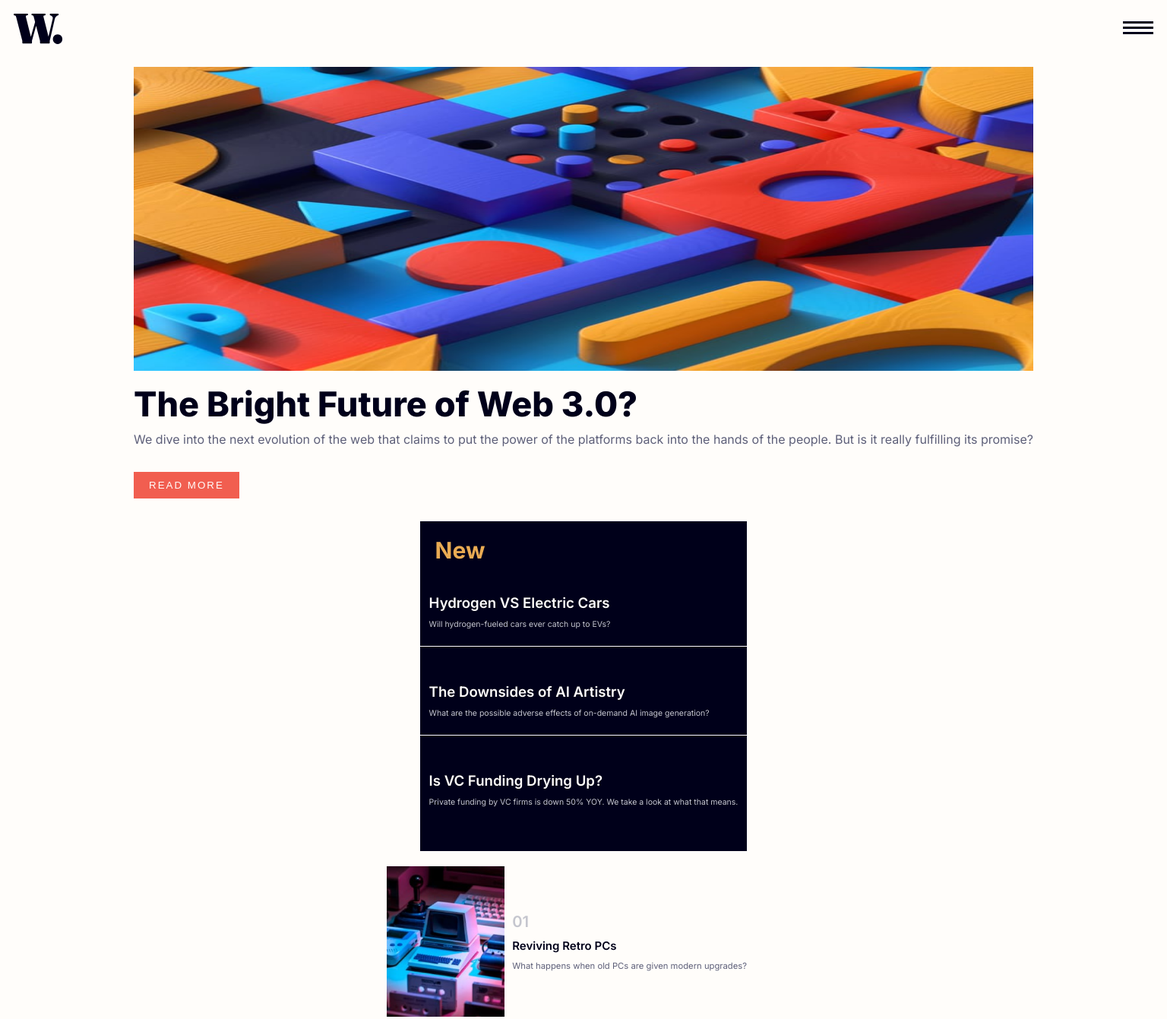
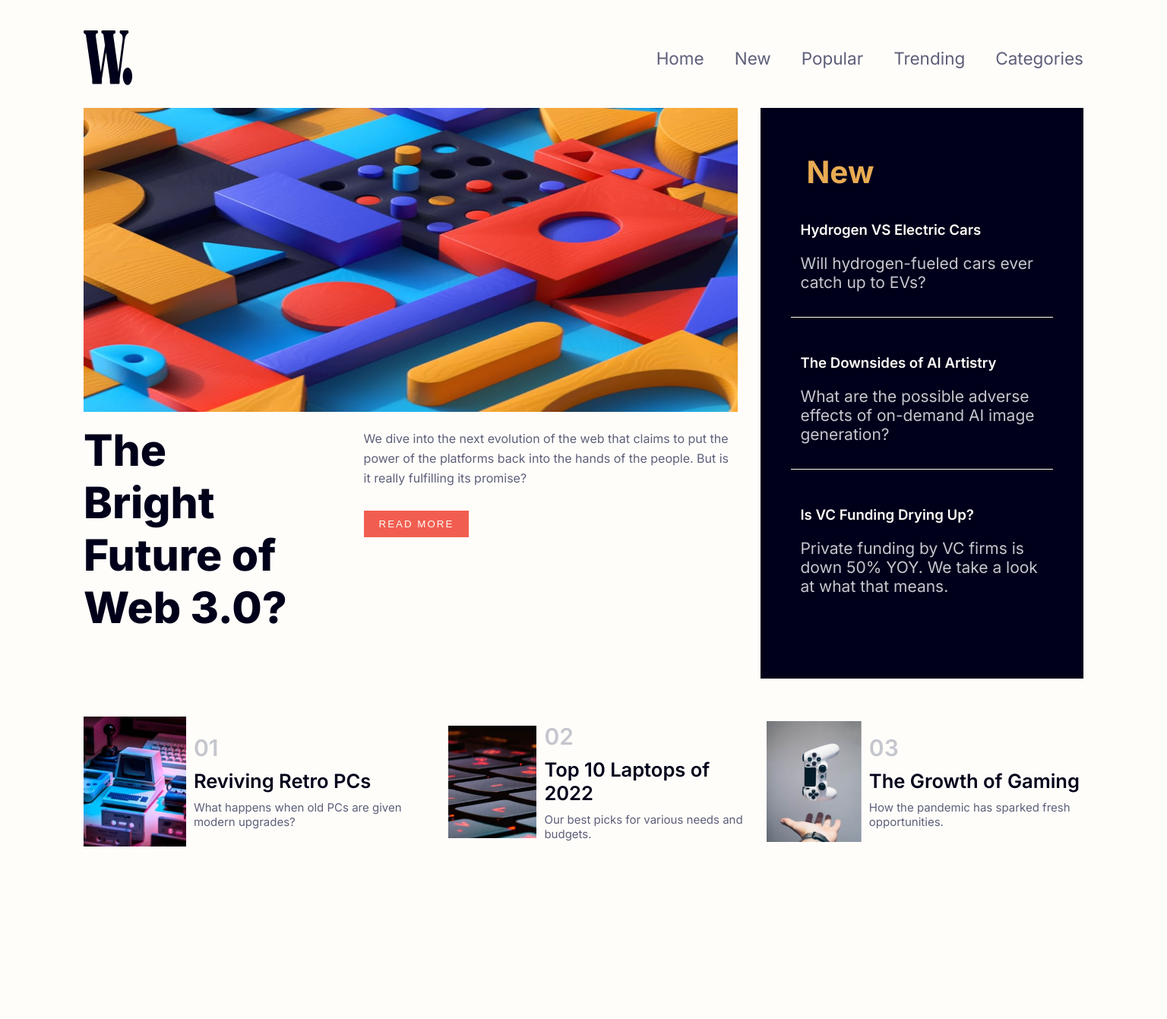
Before and after one commit to pamellam/news-homepage, a plain HTML site: page index.html in a window 1536 px wide. Shown: the top 1341 px of the page at 76% size. After the commit the page ends 1164 px from the top, so only its background shows below. Drawn offline with Linux system fonts and the light colour scheme.

Commit message:
desktop layout

```diff
--- a/index.html
+++ b/index.html
@@ -3,7 +3,12 @@
   <head>
     <meta charset="UTF-8" />
     <meta name="viewport" content="width=device-width, initial-scale=1.0" />
-  <link rel="icon" type="image/png" sizes="32x32" href="./assets/images/favicon-32x32.png" />
+    <link
+      rel="icon"
+      type="image/png"
+      sizes="32x32"
+      href="./assets/images/favicon-32x32.png"
+    />
     <title>Frontend Mentor | News homepage</title>
     <link rel="stylesheet" href="style.css" />
   </head>
@@ -30,27 +35,46 @@
 
       <!--Mobile Icon  -->
       <div class="mobile__nav__icon">
-        <img src="./assets/images/icon-menu.svg" alt="Menu Icon Mobile">
+        <img src="./assets/images/icon-menu.svg" alt="Menu Icon Mobile" />
       </div>
-
     </header>
 
     <main>
       <!-- Main Article -->
+      <div class="main__wrapper">
         <section id="main__article__section">
-      <img class="main__article__img" src="./assets/images/image-web-3-mobile.jpg" alt="Image Lego Web3" />
-      <h1 class="main__article__title">The Bright Future of Web 3.0?</h1>
+          <img
+            class="main__article__img"
+            src="./assets/images/image-web-3-mobile.jpg"
+            alt="Image Lego Web3"
+          />
+
+          <img
+            class="main__article__img__desktop"
+            src="./assets/images/image-web-3-desktop.jpg"
+            alt=""
+          />
+
+          <div class="text__wrapper">
+            <div class="title__wrapper">
+              <h1 class="main__article__title">
+                The Bright Future of Web 3.0?
+              </h1>
+            </div>
+
             <article class="main__article">
+              <p>
                 We dive into the next evolution of the web that claims to put
                 the power of the platforms back into the hands of the people.
                 But is it really fulfilling its promise?
-
+              </p>
               <button>Read more</button>
             </article>
+          </div>
         </section>
 
         <!-- ASIDE -->
-    <aside>
+        <aside id="sidebar">
           <section>
             <h2>New</h2>
             <article>
@@ -59,14 +83,21 @@
             </article>
             <article>
               <h3>The Downsides of AI Artistry</h3>
-          <p>What are the possible adverse effects of on-demand AI image generation?</p>
+              <p>
+                What are the possible adverse effects of on-demand AI image
+                generation?
+              </p>
             </article>
             <article>
               <h3>Is VC Funding Drying Up?</h3>
-          <p>Private funding by VC firms is down 50% YOY. We take a look at what that means.</p>
+              <p>
+                Private funding by VC firms is down 50% YOY. We take a look at
+                what that means.
+              </p>
             </article>
           </section>
         </aside>
+      </div>
 
       <!-- ARTICLEs -->
       <section id="articles">
@@ -87,7 +118,10 @@
           </div>
         </article>
         <article class="article">
-        <img src="./assets/images/image-gaming-growth.jpg" alt="Gaming growth" />
+          <img
+            src="./assets/images/image-gaming-growth.jpg"
+            alt="Gaming growth"
+          />
           <div class="article__text">
             <h3>03</h3>
             <h4>The Growth of Gaming</h4>
@@ -100,8 +134,9 @@
     <footer>
       <div class="attribution">
         Challenge by
-      <a href="https://www.frontendmentor.io?ref=challenge" target="_blank">Frontend Mentor</a>.
-      Coded by <a href="#">Pamela</a>.
+        <a href="https://www.frontendmentor.io?ref=challenge" target="_blank"
+          >Frontend Mentor</a
+        >. Coded by <a href="#">Pamela</a>.
       </div>
     </footer>
   </body>
--- a/style.css
+++ b/style.css
@@ -30,22 +30,12 @@ header {
   padding: 10px;
 }
 
-nav .desktop__nav {
-  display: none;
-  /* display: flex;
-  flex-direction: row;
-  justify-content: flex-end;
-  list-style: none;
-  gap: 20px; */
-}
-
 nav .mobile__nav {
   display: none;
 }
 
-nav ul li a {
-  text-decoration: none;
-  color: var(--dark-grayish-blue);
+nav .desktop__nav {
+  display: none;
 }
 
 .mobile__nav__icon {
@@ -78,6 +68,10 @@ main {
   height: 50vh;
 }
 
+#main__article__section .main__article__img__desktop {
+  display: none;
+}
+
 #main__article__section .main__article__title {
   font-weight: 800;
   font-size: 3rem;
@@ -100,6 +94,7 @@ main {
   letter-spacing: 2px;
 }
 
+/* ************************************************************* */
 /* ASIDE */
 aside {
   background-color: var(--very-dark-blue);
@@ -137,6 +132,7 @@ aside article p {
   color: var(--grayish-blue);
 }
 
+/* ************************************************************* */
 /* ARTICLES */
 #articles {
   display: flex;
@@ -152,6 +148,7 @@ aside article p {
   display: flex;
   flex-direction: row;
   align-items: center;
+  align-self: center;
   gap: 10px;
 }
 
@@ -187,3 +184,127 @@ aside article p {
   color: var(--dark-grayish-blue);
   margin: 0;
 }
+
+/* MEDIA QUERY */
+@media screen and (min-width: 1440px) {
+  body {
+    margin: 30px 100px;
+    font-size: 1.5rem;
+  }
+
+  /* NAVIGATION  */
+  nav .desktop__nav {
+    display: flex;
+    flex-direction: row;
+    justify-content: flex-end;
+    list-style: none;
+    gap: 40px;
+  }
+
+  nav .desktop__nav li a {
+    text-decoration: none;
+    color: var(--dark-grayish-blue);
+    cursor: pointer;
+  }
+
+  nav .desktop__nav li a:hover {
+    color: var(--soft-red);
+  }
+  .mobile__nav__icon {
+    display: none;
+  }
+
+  /* MAIN ARTICLE */
+  #main__article__section {
+    width: 100%;
+  }
+
+  .main__wrapper {
+    display: flex;
+    flex-direction: row;
+    gap: 30px;
+  }
+
+  .text__wrapper {
+    display: flex;
+    flex-direction: row;
+    justify-content: center;
+    gap: 10px;
+  }
+
+  .title__wrapper {
+    width: 100%;
+  }
+
+  #main__article__section .main__article__title {
+    font-size: 3.8rem;
+    width: 80%;
+  }
+
+  #main__article__section button:hover {
+    background-color: var(--very-dark-blue);
+    color: var(--off-white);
+  }
+
+  /* ARTICLES */
+
+  #articles {
+    display: flex;
+    flex-direction: row;
+    align-items: center;
+    justify-content: flex-start;
+    width: 100%;
+    margin-top: 50px;
+  }
+
+  #articles .article .article__text {
+    flex-direction: column;
+    align-items: flex-start;
+    justify-content: flex-start;
+    gap: 10px;
+  }
+
+  #articles .article .article__text h3 {
+    font-size: 2rem;
+  }
+
+  #articles .article .article__text h4 {
+    font-size: 1.7rem;
+  }
+
+  #articles .article .article__text h4:hover {
+    color: var(--soft-red);
+    cursor: pointer;
+  }
+
+  #articles .article .article__text p {
+    font-size: 1rem;
+    font-weight: 400;
+  }
+
+  /* ASIDE */
+  aside {
+    display: flex;
+    align-items: flex-start;
+    width: 40%;
+    padding: 40px;
+  }
+
+  aside h2 {
+    font-size: 2.7rem;
+  }
+
+  aside h3:hover {
+    color: var(--soft-orange);
+    cursor: pointer;
+  }
+
+  aside article p {
+    font-size: 1.4rem;
+  }
+
+  /*  */
+  footer {
+    display: none;
+  }
+}
```
Lines whose indentation alone changed are shown as unchanged.
